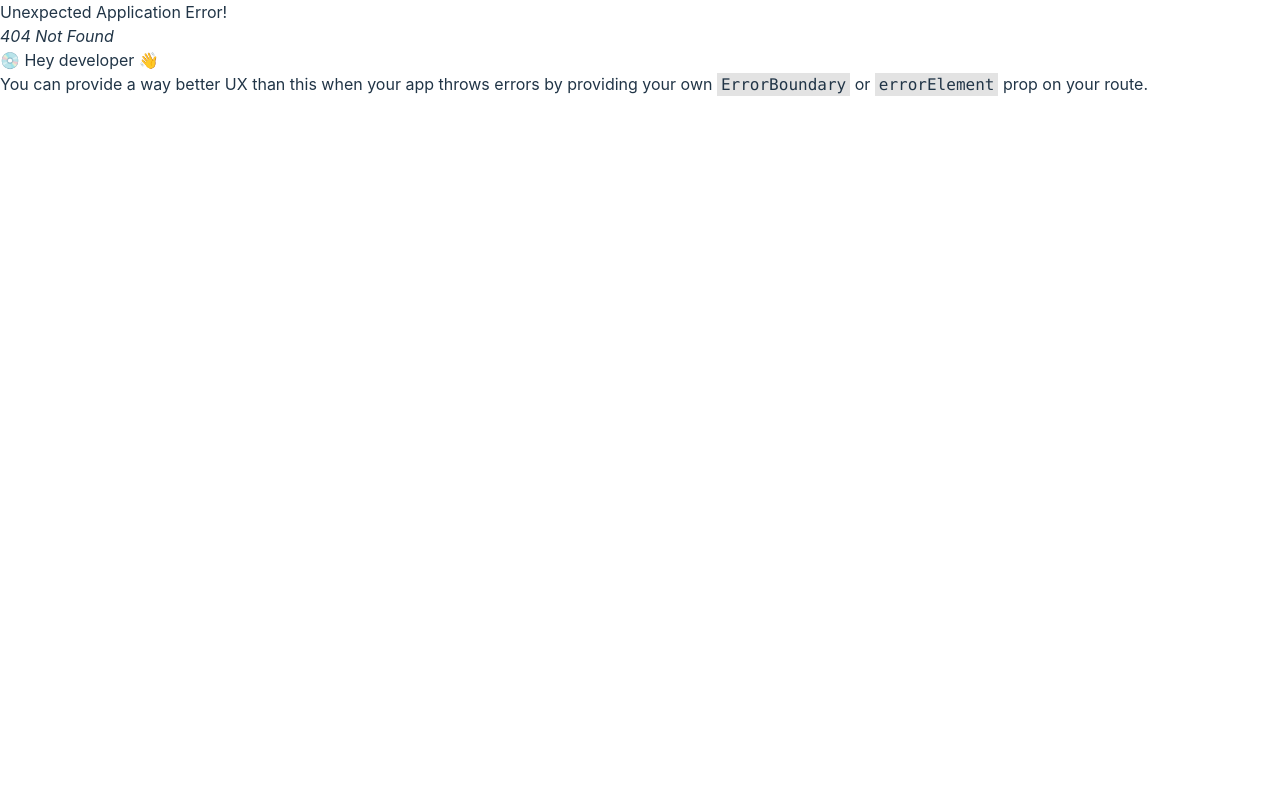
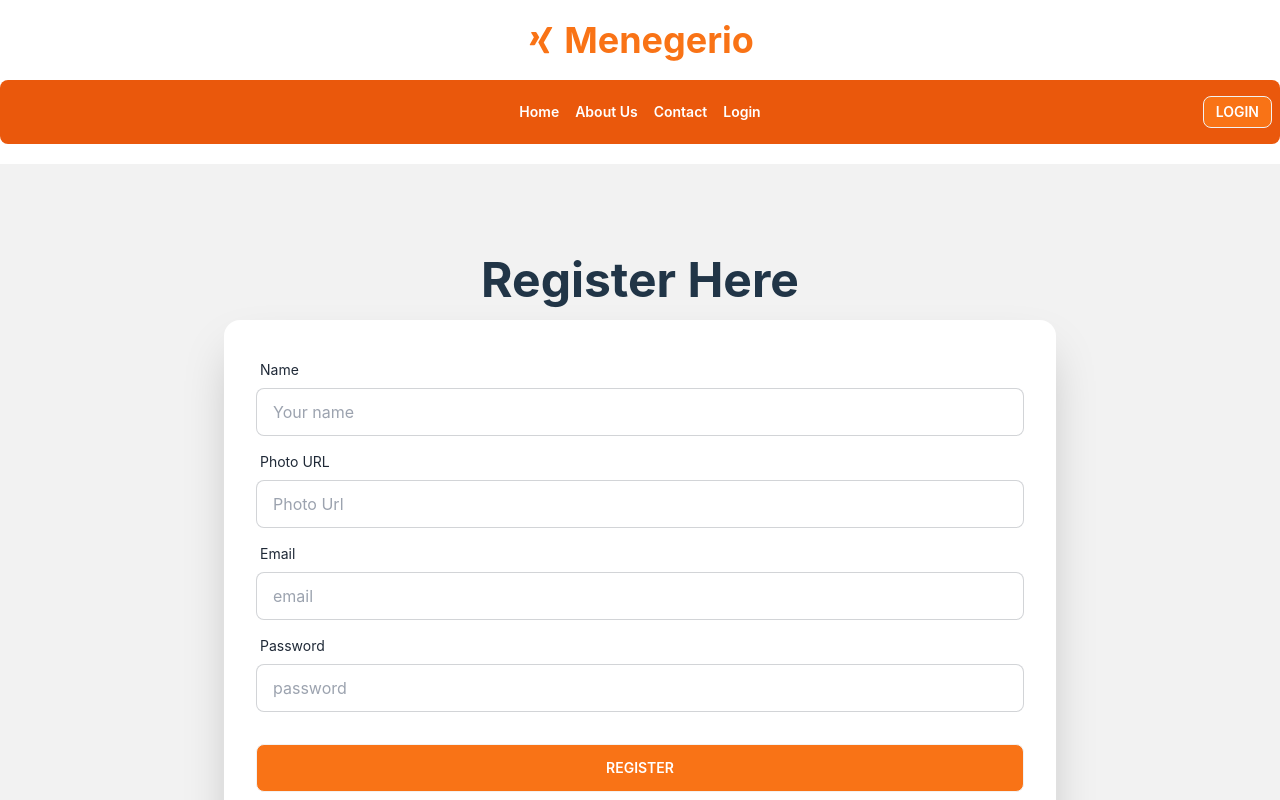
Before and after one commit to rafi00000/event-management, a React (Vite) app: page /register in a window 1280 px wide. Before the commit this address had no page. Shown: the top 800 px of the page. Built offline with nearby package versions, Linux system fonts and the light colour scheme; no server answers.

Commit message:
authentication completed

```diff
--- a/package.json
+++ b/package.json
@@ -11,6 +11,7 @@
   },
   "dependencies": {
     "aos": "^2.3.4",
+    "firebase": "^10.4.0",
     "localforage": "^1.10.0",
     "match-sorter": "^6.3.1",
     "prop-types": "^15.8.1",
--- a/src/AuthProvider/AuthProvider.jsx
+++ b/src/AuthProvider/AuthProvider.jsx
@@ -1,15 +1,41 @@
-import { createContext } from "react";
+import {
+  createUserWithEmailAndPassword,
+  onAuthStateChanged,
+  signInWithEmailAndPassword,
+  signOut,
+} from "firebase/auth";
+import { createContext, useEffect, useState } from "react";
+import { auth } from "../firebase/firebase.config";
 
+export const AuthContext = createContext(null);
+const AuthProvider = ({ children }) => {
+  const [user, setUser] = useState();
 
-const AuthContext = createContext(null);
-const AuthProvider = ({children}) => {
+  const createAccWithMail = (email, password) => {
+    return createUserWithEmailAndPassword(auth, email, password);
+  };
 
-    const authInfo = {}
-    return (
-        <AuthContext.Provider>
-            {children}
-        </AuthContext.Provider>
-    );
+  const signInUser = (email, password) => {
+    return signInWithEmailAndPassword(auth, email, password);
+  };
+
+  const signOutUser = () =>{
+    return signOut(auth);
+  }
+
+  useEffect(() => {
+    const unSubscribe = onAuthStateChanged(auth, (currentUser) => {
+      setUser(currentUser);
+    });
+    return () => {
+      unSubscribe();
+    };
+  }, []);
+
+  const authInfo = { createAccWithMail, signInUser, user, signOutUser };
+  return (
+    <AuthContext.Provider value={authInfo}>{children}</AuthContext.Provider>
+  );
 };
 
 export default AuthProvider;
--- a/src/Components/GetInTouch.jsx
+++ b/src/Components/GetInTouch.jsx
@@ -5,7 +5,7 @@ const GetInTouch = () => {
       <h2 className="text-5xl font-bold text-center text-orange-600">Get in touch</h2>
       <div className="flex items-center justify-center">
         {/* form */}
-        <div className="w-3/5">
+        <div className="w-full md:w-3/5">
           <form className="card-body">
             <div className="form-control">
               <label className="label">
@@ -20,7 +20,7 @@ const GetInTouch = () => {
             </div>
             <div className="form-control">
               <label className="label">
-                <span className="label-text"></span>
+                <span className="label-text">Message</span>
               </label>
               <textarea
                 type="text"
--- a/src/Components/NavBar.jsx
+++ b/src/Components/NavBar.jsx
@@ -1,10 +1,16 @@
-import { NavLink } from "react-router-dom";
+import { useContext } from "react";
+import { NavLink, useNavigate } from "react-router-dom";
+import { AuthContext } from "../AuthProvider/AuthProvider";
 
 const NavBar = () => {
+  const navigate = useNavigate();
+  const { user, signOutUser } = useContext(AuthContext);
+  console.log(user);
+
   const navLinks = (
     <ul className="menu menu-horizontal px-1 flex gap-4 font-semibold">
       <NavLink
-      to={'/'}
+        to={"/"}
         className={({ isActive, isPending }) =>
           isPending
             ? "pending"
@@ -16,7 +22,7 @@ const NavBar = () => {
         Home
       </NavLink>
       <NavLink
-      to={'about'}
+        to={"/about"}
         className={({ isActive, isPending }) =>
           isPending
             ? "pending"
@@ -28,7 +34,7 @@ const NavBar = () => {
         About Us
       </NavLink>
       <NavLink
-      to={'contactus'}
+        to={"/contactus"}
         className={({ isActive, isPending }) =>
           isPending
             ? "pending"
@@ -39,11 +45,23 @@ const NavBar = () => {
       >
         Contact
       </NavLink>
+      <NavLink
+        to={"/login"}
+        className={({ isActive, isPending }) =>
+          isPending
+            ? "pending"
+            : isActive
+            ? "h-full text-cyan-500 font-bold underline"
+            : ""
+        }
+      >
+        Login
+      </NavLink>
     </ul>
   );
 
   return (
-    <div className="navbar bg-orange-600 text-white rounded-lg mb-5">
+    <div className="navbar bg-orange-600 lg:text-white rounded-lg mb-5">
       <div className="navbar-start">
         <div className="dropdown">
           <label tabIndex={0} className="btn btn-ghost lg:hidden">
@@ -73,7 +91,26 @@ const NavBar = () => {
       <div className="navbar-center hidden lg:flex">{navLinks}</div>
 
       <div className="navbar-end">
-        <button className="btn btn-sm bg-orange-500 text-white">Login</button>
+        {user ? (
+          <div className="flex gap-1 items-center">
+            <img src="" alt="" />
+            <p>{user.email}</p>
+            <button className="text-black" onClick={()=> {
+              signOutUser()
+              .then(data => console.log(data))
+              .catch(err => console.log(err))
+              }}>Sign out</button>
+          </div>
+        ) : (
+          <button
+            className="btn btn-sm bg-orange-500 text-white"
+            onClick={() => {
+              navigate("/login");
+            }}
+          >
+            Login
+          </button>
+        )}
       </div>
     </div>
   );
--- /dev/null
+++ b/src/Components/PrivateRoute/PrivateRoute.jsx
@@ -0,0 +1,14 @@
+import { useContext } from "react";
+import { AuthContext } from "../../AuthProvider/AuthProvider";
+import { Navigate } from "react-router-dom";
+
+const PrivateRoute = ({children}) => {
+    const {user} = useContext(AuthContext)
+
+    if(user){
+        return children;
+    }
+    return <Navigate to={'/login'}></Navigate>
+};
+
+export default PrivateRoute;
--- /dev/null
+++ b/src/Components/form/LoginForm.jsx
@@ -0,0 +1,81 @@
+import { useContext, useState } from "react";
+import { Link } from "react-router-dom";
+import { AuthContext } from "../../AuthProvider/AuthProvider";
+
+const LoginForm = () => {
+
+    const {signInUser} = useContext(AuthContext);
+
+    const [success, setSuccess] = useState('');
+    const [error, setError] = useState('');
+
+    const handleLogin = (e) =>{
+        e.preventDefault()
+        const email = e.target.email.value;
+        const password = e.target.password.value;
+        console.log(email, password);
+        setError('');
+        setSuccess('');
+
+        signInUser(email, password)
+        .then(data => {
+            console.log(data)
+            setSuccess('Successfully logged in');
+            e.target.reset();
+        })
+        .catch(err => {
+            console.log(err)
+        })
+    }
+
+  return (
+    <div className="hero min-h-screen bg-base-200">
+      <div className="hero-content flex-col w-full">
+        <div className="text-center">
+          <h1 className="text-5xl font-bold">Login here</h1>
+        </div>
+        <div className="card bg-base-100 w-2/3">
+          <form className="card-body" onSubmit={handleLogin}>
+            <div className="form-control">
+              <label className="label">
+                <span className="label-text">Email</span>
+              </label>
+              <input
+                type="email"
+                name="email"
+                placeholder="email"
+                className="input input-bordered"
+                required
+              />
+            </div>
+            <div className="form-control">
+              <label className="label">
+                <span className="label-text">Password</span>
+              </label>
+              <input
+                type="password"
+                placeholder="password"
+                name="password"
+                className="input input-bordered"
+                required
+              />
+            </div>
+            <div className="form-control mt-6">
+              <button className="btn bg-orange-500 text-white hover:bg-orange-600">
+                Login
+              </button>
+            </div>
+            <p className="text-center">
+              New Here?{" "}
+              <Link to={'/register'} className="font-bold text-orange-600">Register</Link>
+            </p>
+            <p className="text-center text-green-700 font-bold">{success}</p>
+            <p className="text-center text-green-700 font-bold">{error}</p>
+          </form>
+        </div>
+      </div>
+    </div>
+  );
+};
+
+export default LoginForm;
--- /dev/null
+++ b/src/Components/form/RegisterForm.jsx
@@ -0,0 +1,103 @@
+import { useContext, useState } from "react";
+import { AuthContext } from "../../AuthProvider/AuthProvider";
+import { Link } from "react-router-dom";
+
+
+const RegisterForm = () => {
+    const { createAccWithMail } = useContext(AuthContext)
+    const [success, setSuccess] = useState('');
+    const [error, setError] = useState('');
+
+    const handleSubmit = (e) => {
+        e.preventDefault();
+        const name = e.target.name.value;
+        const photoURL = e.target.url.value;
+        const email = e.target.email.value;
+        const password = e.target.password.value;
+        console.log(name, photoURL, email, password.length);
+
+        // validation
+
+
+        // creating the account
+        createAccWithMail(email, password)
+        .then(data=> {
+            console.log(data.user)
+            setSuccess('Successfully Created User');
+        })
+        .catch(err => {
+            console.log(err)
+            setError(err)
+        })
+    }
+
+  return (
+    <div className="hero min-h-screen bg-base-200">
+      <div className="hero-content flex-col w-full">
+        <div className="text-center">
+          <h1 className="text-5xl font-bold">Register Here</h1>
+        </div>
+        <div className="card shadow-2xl bg-base-100 w-2/3">
+          <form className="card-body" onSubmit={handleSubmit}>
+            <div className="form-control">
+              <label className="label">
+                <span className="label-text">Name</span>
+              </label>
+              <input
+                type="text"
+                name="name"
+                placeholder="Your name"
+                className="input input-bordered"
+                required
+              />
+            </div>
+            <div className="form-control">
+              <label className="label">
+                <span className="label-text">Photo URL</span>
+              </label>
+              <input
+                type="text"
+                name="url"
+                placeholder="Photo Url"
+                className="input input-bordered"
+                required
+              />
+            </div>
+            <div className="form-control">
+              <label className="label">
+                <span className="label-text">Email</span>
+              </label>
+              <input
+                type="email"
+                name="email"
+                placeholder="email"
+                className="input input-bordered"
+                required
+              />
+            </div>
+            <div className="form-control">
+              <label className="label">
+                <span className="label-text">Password</span>
+              </label>
+              <input
+                type="password"
+                placeholder="password"
+                name="password"
+                className="input input-bordered"
+                required
+              />
+            </div>
+            <div className="form-control mt-6">
+              <button className="btn bg-orange-500 text-white hover:bg-orange-600">Register</button>
+            </div>
+            <p className="text-center">Already Have an account? <Link to={'/login'} className="font-bold text-orange-600">Login?</Link></p>
+            <p className="text-center text-green-600 font-bold">{success}</p>
+            <p className="text-center text-red-600 font-bold">{error}</p>
+          </form>
+        </div>
+      </div>
+    </div>
+  );
+};
+
+export default RegisterForm;
--- a/src/firebase/firebase.config.js
+++ b/src/firebase/firebase.config.js
@@ -0,0 +1,19 @@
+// Import the functions you need from the SDKs you need
+import { initializeApp } from "firebase/app";
+import { getAuth } from "firebase/auth";
+// TODO: Add SDKs for Firebase products that you want to use
+// https://firebase.google.com/docs/web/setup#available-libraries
+
+// Your web app's Firebase configuration
+const firebaseConfig = {
+  apiKey: "AIzaSyDG8FMnFOZ4gdBQTYCXtgV0ARXZEMmF__Y",
+  authDomain: "react-management-auth.firebaseapp.com",
+  projectId: "react-management-auth",
+  storageBucket: "react-management-auth.appspot.com",
+  messagingSenderId: "21268972669",
+  appId: "1:21268972669:web:73fe50fd48cb7536ef9d14"
+};
+
+// Initialize Firebase
+const app = initializeApp(firebaseConfig);
+export const auth = getAuth(app);
```
Also changed, not shown: src/Components/CustomerReview.jsx (+4 -4 lines), src/Routes/Route.jsx (+14 -3 lines), 1 other file (tests, documents, lock files or other folders).
